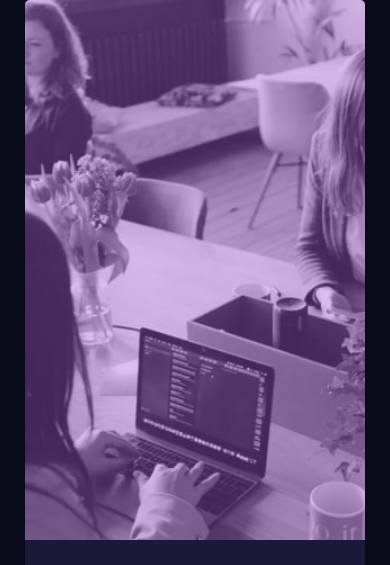
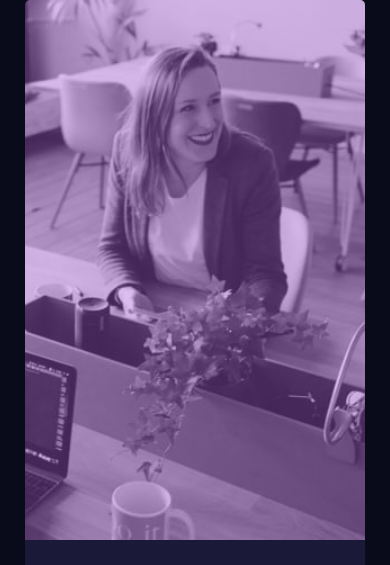
Before and after one commit to Abdelrahman-Magdy-Elawady/stats-preview-card-component-main, a plain HTML site: page index.html in a window 390 px wide. Shown: the top 565 px of the page. Drawn offline with Linux system fonts and the light colour scheme.

Commit message:
Update styles.css

```diff
--- a/styles.css
+++ b/styles.css
@@ -104,6 +104,7 @@ h1 {
 			),
 			url(images\\image-header-mobile.jpg);
 		grid-row: 1;
+		background-position:top right;
 	}
 	#text-content {
 		grid-row: 2;
```
